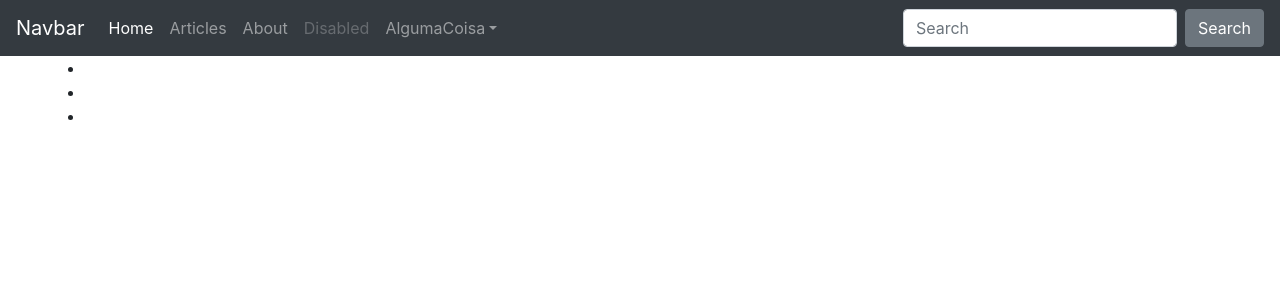
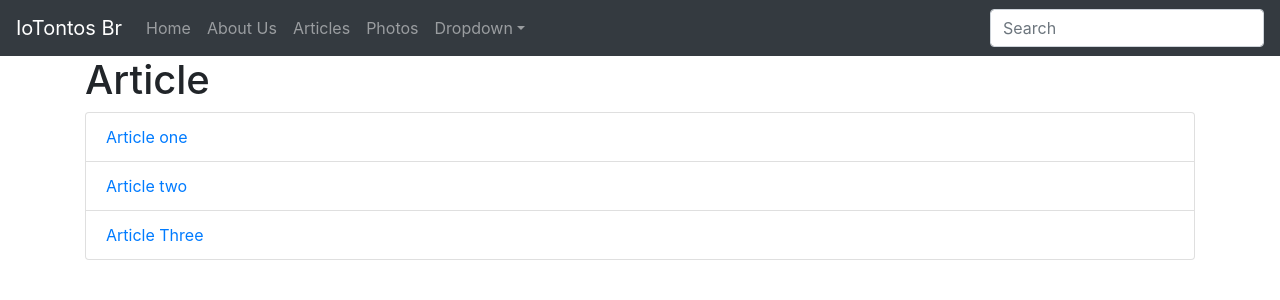
Before and after one commit to didallorto/MyFlaskApp, a Flask app: page /articles in a window 1280 px wide. Shown: the top 300 px of the page. Run offline with Flask 2, Linux system fonts and the light colour scheme; some libraries are stand-ins or nearby versions.

Commit message:
add photo... tem que ajustar

```diff
--- a/app.py
+++ b/app.py
@@ -22,9 +22,14 @@ def articles():
     return render_template('articles.html', articles = Articles)
 
 
-@app.route('/articles/<string:id>')
+@app.route('/articles/<string:id>/')
 def article(id):
-    return render_template('articles.html', id=id)
+    return render_template('article.html', id=id)
+
+
+@app.route('/fotos')
+def fotos():
+    return render_template('fotos.html')
 
 
 if __name__ == '__main__':
--- a/templates/about.html
+++ b/templates/about.html
@@ -3,6 +3,8 @@
 {% block body %}
     <br><br>
     <h1>About Us</h1>
+    <p>IoTontos BR
+        <br>Estamos desenvolvendo esse Pgojeto :=)</p>
     <p>Lorem ipsum dolor sit amet consectetur adipisicing elit. Delectus distinctio architecto nemo repellat molestiae nulla aperiam fugit modi similique nobis. Fugiat maxime libero molestiae soluta temporibus nulla natus facere ullam.</p>
 
 {% endblock %}
--- a/templates/articles.html
+++ b/templates/articles.html
@@ -4,7 +4,7 @@
     <h1>Article</h1>
     <ul class="list-group">
     {% for article in articles %}
-        <li class="list-group-items"><a href="article/{{article.id}}"> {{articles.title}} </a></li>
+        <li class="list-group-item"><a href="article/{{article.id}}"> {{article.title}} </a></li>
     {% endfor %}
     </ul>
 {% endblock %}
--- a/templates/home.html
+++ b/templates/home.html
@@ -1,9 +1,9 @@
 {% extends 'layout.html' %}
 
 {% block body %}
-    <div class="jumbotron text-center ">
+    <div class="jumbotron text-center">
         <h1>Bem vindos ao MyFlaskApp</h1>
-        <p class="lead">Nos somos a IoTontos_BR. Um grupo que se conheceu na faculdade e criou afinidade no bar da esquina. <br>Estamos desenvolvendo esse Pgojeto.</p>
+        <p class="lead">Lorem ipsum dolor sit amet, consectetur adipisicing elit. Nihil tempora aut unde quibusdam, corrupti totam perspiciatis dolorem maxime nemo aspernatur suscipit, officia quis vel adipisci! Magni eum eveniet eius animi?</p>
 
     </div>
 
--- a/templates/includes/_navbar.html
+++ b/templates/includes/_navbar.html
@@ -1,40 +1,35 @@
-<nav class="navbar navbar-expand-md navbar-dark bg-dark fixed-top">
-    <a class="navbar-brand" href="#">Navbar</a>
-    <button class="navbar-toggler" type="button" data-toggle="collapse" data-target="#navbarsExampleDefault" aria-controls="navbarsExampleDefault" aria-expanded="false" aria-label="Toggle navigation">
+<nav class="navbar navbar-expand-sm navbar-dark bg-dark">
+    <a class="navbar-brand" href="#">IoTontos Br</a>
+    <button class="navbar-toggler" type="button" data-toggle="collapse" data-target="#navbarsExample03" aria-controls="navbarsExample03" aria-expanded="false" aria-label="Toggle navigation">
       <span class="navbar-toggler-icon"></span>
     </button>
-      <div class="collapse navbar-collapse" id="navbarsExampleDefault">
+
+    <div class="collapse navbar-collapse" id="navbarsExample03">
       <ul class="navbar-nav mr-auto">
-            <li class="nav-item active">
-              <a class="nav-link" href="/"> Home <span class="sr-only">(current)</span></a>
+        <li class="nav-item">
+          <a class="nav-link" href="/">Home <span class="sr-only">(current)</span></a>
+        </li>
+        <li class="nav-item">
+          <a class="nav-link" href="/about">About Us</a>
         </li>
         <li class="nav-item">
           <a class="nav-link" href="/articles">Articles</a>
         </li>
         <li class="nav-item">
-              <a class="nav-link" href="/about">About</a>
-            </li>
-            <li class="nav-item">
-              <a class="nav-link disabled" href="#" tabindex="-1" aria-disabled="true">Disabled</a>
+            <a class="nav-link" href="/fotos">Photos</a>
           </li>
 
         <li class="nav-item dropdown">
-              <a class="nav-link dropdown-toggle" href="#" id="dropdown01"
-                data-toggle="dropdown"
-                aria-haspopup="true"
-                aria-expanded="false">AlgumaCoisa</a>
-
-              <div class="dropdown-menu" aria-labelledby="dropdown01">
-                <a class="dropdown-item" href="/Action">Action</a>
-                <a class="dropdown-item" href="/Anotheraction">Another action</a>
-                <a class="dropdown-item" href="/Something else here">Something else here</a>
+          <a class="nav-link dropdown-toggle" href="#" id="dropdown03" data-toggle="dropdown" aria-haspopup="true" aria-expanded="false">Dropdown</a>
+          <div class="dropdown-menu" aria-labelledby="dropdown03">
+            <a class="dropdown-item" href="#">Action</a>
+            <a class="dropdown-item" href="#">Another action</a>
+            <a class="dropdown-item" href="#">Something else here</a>
           </div>
         </li>
-
       </ul>
-          <form class="form-inline my-2 my-lg-0">
-            <input class="form-control mr-sm-2" type="text" placeholder="Search" aria-label="Search">
-            <button class="btn btn-secondary my-2 my-sm-0" type="submit">Search</button>
+      <form class="form-inline my-2 my-md-0">
+        <input class="form-control" type="text" placeholder="Search">
       </form>
     </div>
   </nav>
```
Also changed, not shown: templates/fotos.html (added, +26 -0 lines). Lines whose indentation alone changed are shown as unchanged.
